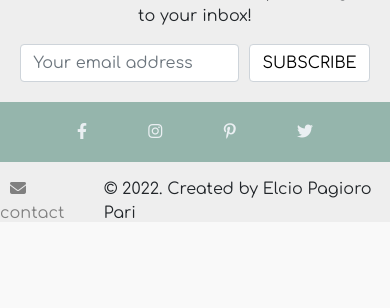
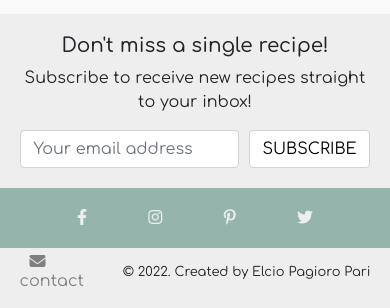
Before and after one commit to Code-Institute-Submissions/pagioro-Project-Milestone-4---Blog_NovResub, a Django app: page /about/ in a window 390 px wide. Shown: the part 1297-1605 px from the top of the page. Before the commit the page ends 1516 px from the top, so only its background shows below. Run offline with Django 3.2, Linux system fonts and the light colour scheme; some libraries are stand-ins or nearby versions.

Commit message:
fixing bugs from responsive design

```diff
--- a/static/css/style.css
+++ b/static/css/style.css
@@ -392,13 +392,18 @@ p.footer-p {
 
 @media (max-width: 576px) {
 
-  /* Header-top-bar */
+/* Header-top-bar */
 
   .social-list > a {
     padding: 0;
   }
 
 
+/* Nav Bar Logo Menu Hamburguer */
+
+  .logo-nav-small {
+    max-width: 180%;
+  }
 
 
 /* Contact page */
@@ -410,10 +415,23 @@ p.footer-p {
     margin-top: 0.625rem;
   }
 
+
 /* CONTINUE READING post_detail.html */
 
 .group {
   font-size: 12px;
+}
+
+/* Footer base.html */
+
+p.footer-p {
+  font-size: small;
+}
+
+.footer-contact {
+  display: flex;
+  flex-direction: column;
+  justify-content: center;
 }
 
 
--- a/templates/base.html
+++ b/templates/base.html
@@ -60,7 +60,7 @@
       <hr>
       <div id="navbarblock">
         <nav class="navbar navbar-expand-lg navbar-light bg-light">
-        <a class="navbar-brand" href="{% url 'home' %}"><img class="img-fluid" src="https://res.cloudinary.com/epari/image/upload/v1663763579/logo_svi0wo.png" alt="Website Logo"></a>
+        <a class="navbar-brand" href="{% url 'home' %}"><img class="img-fluid logo-nav-small" src="https://res.cloudinary.com/epari/image/upload/v1663763579/logo_svi0wo.png" alt="Website Logo"></a>
         <button class="navbar-toggler" type="button" data-toggle="collapse" data-target="#navbarNav" aria-controls="navbarNav" aria-expanded="false" aria-label="Toggle navigation">
           <span class="navbar-toggler-icon"></span>
         </button>
```
